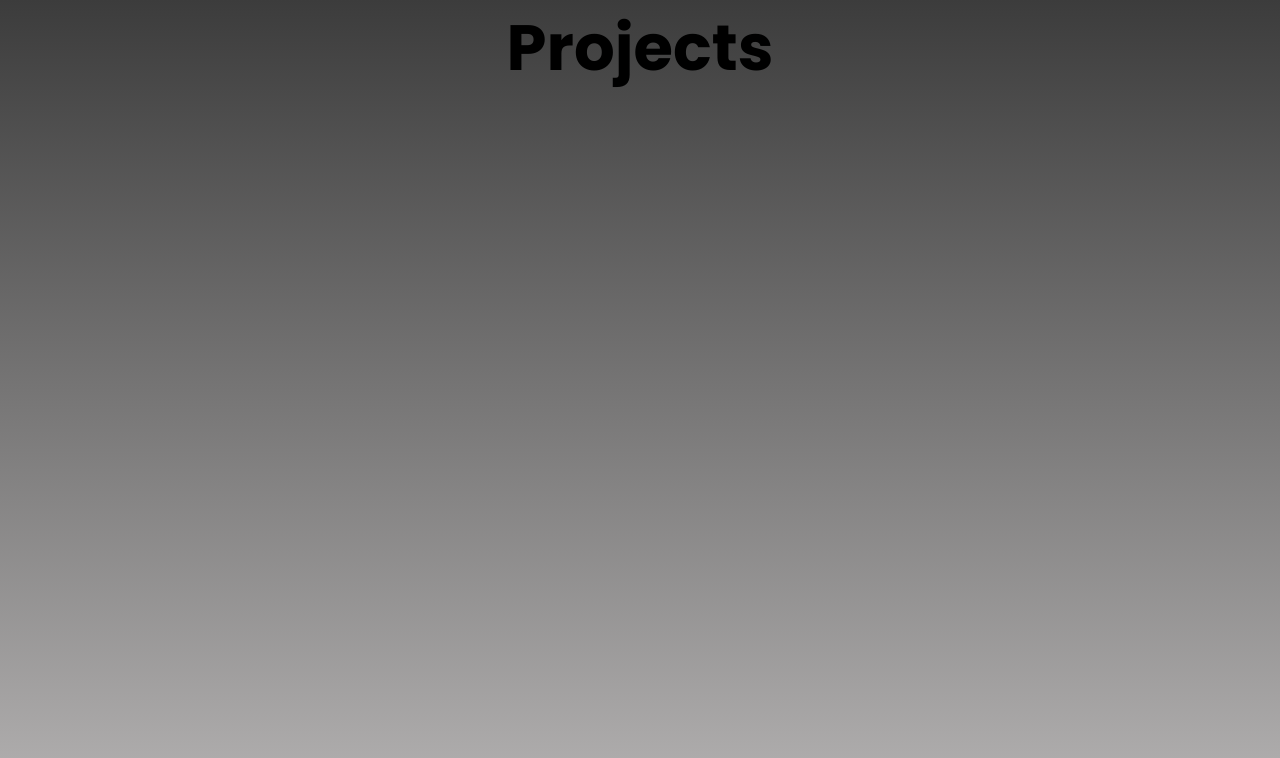
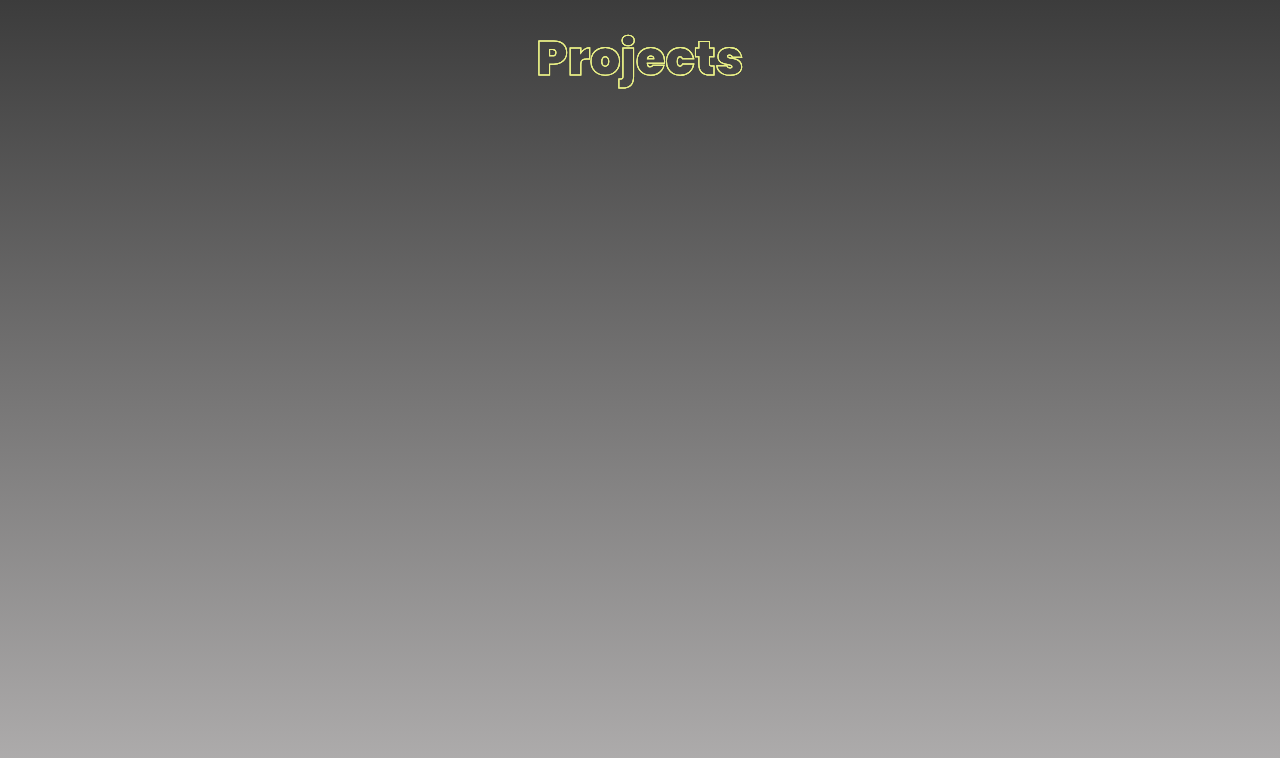
Before and after one commit to Jamondixon/portfolio_site, a plain HTML site: page projects.html in a window 1280 px wide. Drawn offline with Linux system fonts and the light colour scheme.

Commit message:
projects heading

```diff
--- a/projects.css
+++ b/projects.css
@@ -12,10 +12,56 @@ body {
     overflow: hidden;
 }
 
-h1 {
+/* h1 {
     font-size: 4em;
     font-family: 'Poppins', sans-serif;
     display: flex;
     justify-content: center;
+} */
 
+
+.heading {
+    display: flex;
+    justify-content: center;
 }
+
+ul li {
+    list-style: none;
+    padding: 30px;
+}
+
+ul li a {
+    position: relative;
+    display: flex;
+    flex-direction: row;
+    color: transparent;
+    -webkit-text-stroke: 1px rgb(233, 240, 134);
+    font-size: 3em;
+    font-weight: 900;
+    text-decoration: none;
+    line-height: 1.2em;
+}
+ul li a:hover{
+    color: #fff;
+    -webkit-text-stroke: 1px #000;
+    transition: 0.5s;
+}
+ul li a:before , ul li a:after{
+    content: attr(data-text);
+    position: absolute;
+    top: 0;
+    left: 0;
+    transition: 0.5s;
+}
+ul li a:hover:before {
+    color: rgb(162, 215, 132);
+    z-index: 1;
+    -webkit-text-stroke: 1px #000;
+    transform: translate(10px, -10px);
+}
+ul li a:hover:after {
+    color: rgb(26, 102, 111);
+    z-index: 2;
+    -webkit-text-stroke: 1px #000;
+    transform: translate(20px, -20px);
+}
--- a/projects.html
+++ b/projects.html
@@ -13,8 +13,12 @@
 
 </body>
 <header>
-    <div>
-        <h1>Projects</h1>
+    <div class="heading">
+        <nav>
+            <ul class="menu">
+                <li class="item"><a href="projects.html" data-text="Projects">Projects</a></li>
+            </ul>
+        </nav>
     </div>
 </header>
 
```
